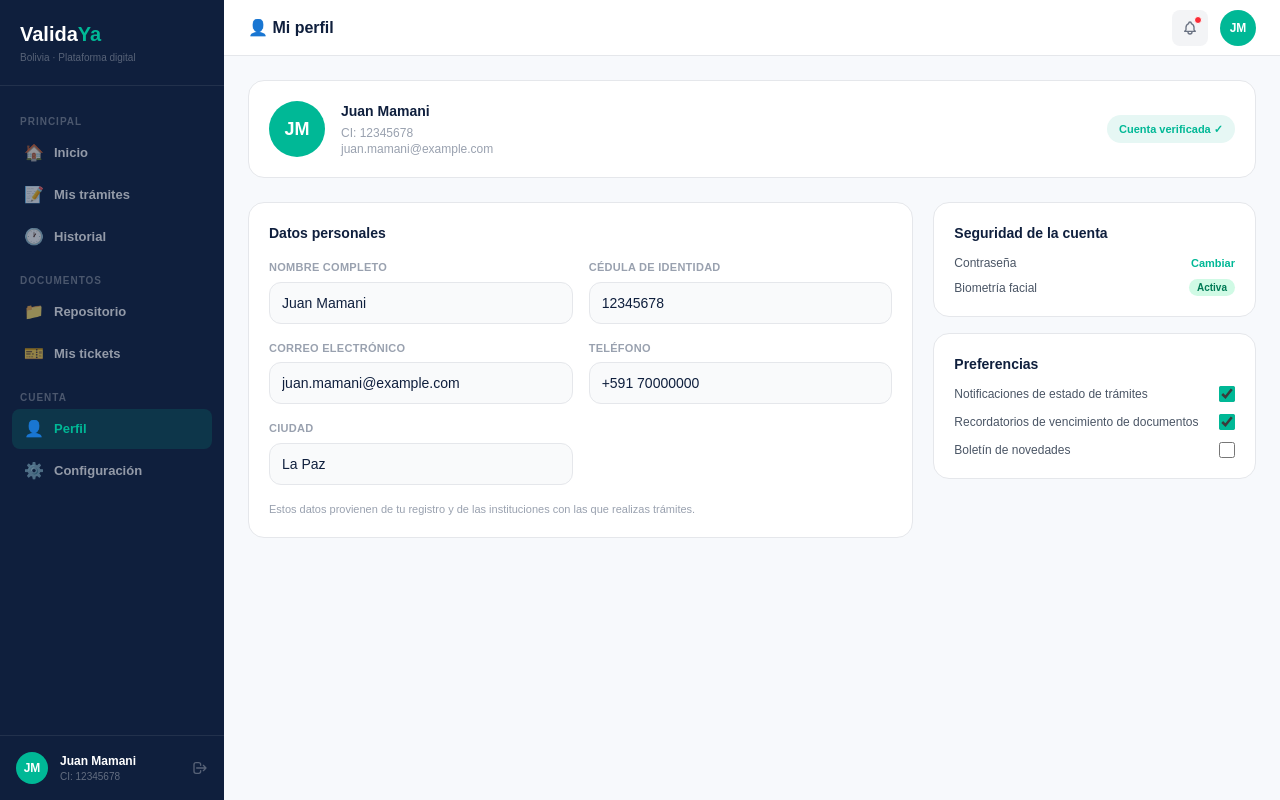
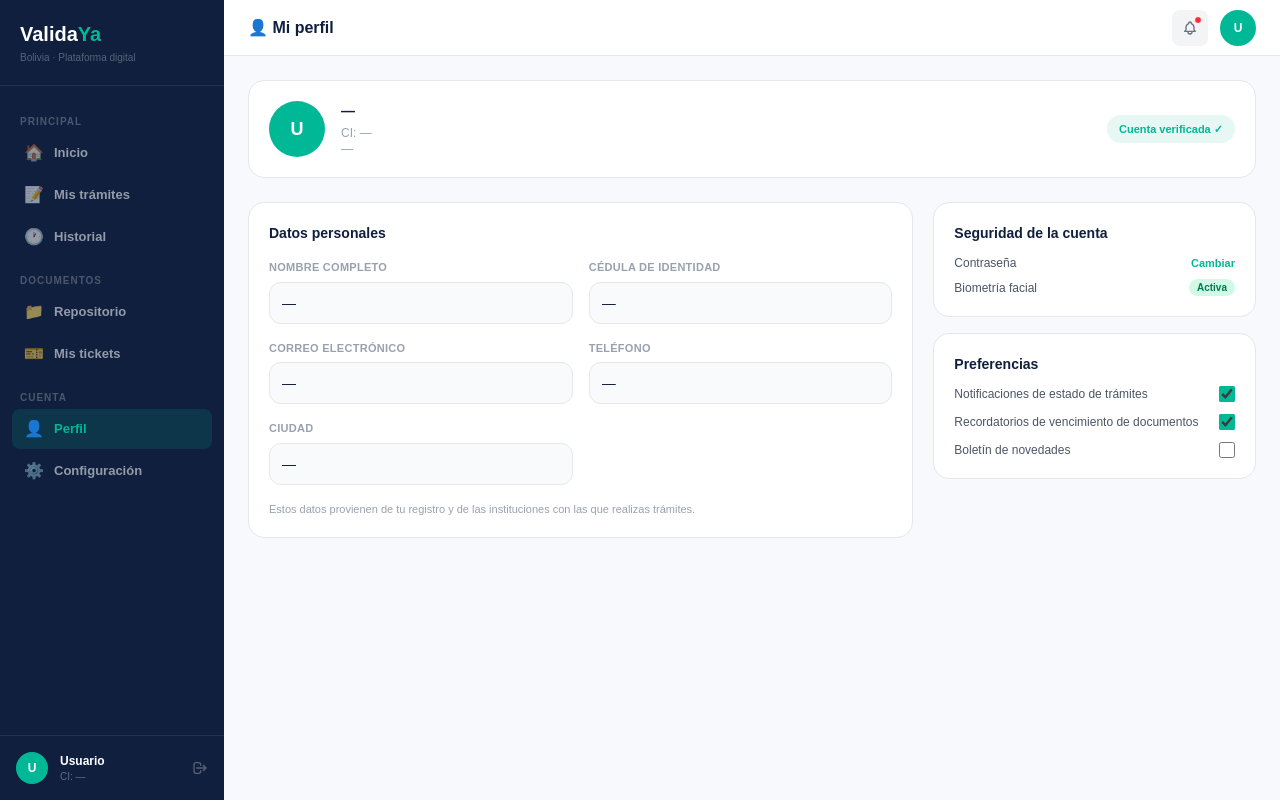
Before and after one commit to LucasValcarce/validaya, a React (Vite) app in the folder validaya frontend/: page /perfil in a window 1280 px wide. Built offline with nearby package versions, Linux system fonts and the light colour scheme; no server answers.

Commit message:
ya se ven los datos del usuario (nombre, ci, mail, etc.)

```diff
--- a/validaya frontend/src/components/Layout.jsx
+++ b/validaya frontend/src/components/Layout.jsx
@@ -31,7 +31,16 @@ export default function Layout({ title, actions, children }) {
   const location        = useLocation()
   const [open, setOpen] = useState(false)
 
-  const handleLogout = () => navigate('/login', { replace: true })
+  const user     = JSON.parse(localStorage.getItem('auth_user') || '{}')
+  const nombre   = user.fullName || 'Usuario'
+  const ci       = user.identification || '—'
+  const initials = nombre.split(' ').slice(0, 2).map(n => n[0]).join('').toUpperCase() || 'U'
+
+  const handleLogout = () => {
+    localStorage.removeItem('auth_token')
+    localStorage.removeItem('auth_user')
+    navigate('/login', { replace: true })
+  }
 
   return (
     <div className="min-h-screen bg-[#F7F9FC] flex">
@@ -84,11 +93,11 @@ export default function Layout({ title, actions, children }) {
 
         <div className="px-4 py-4 border-t border-white/[0.08] flex items-center gap-3">
           <div className="w-8 h-8 rounded-full bg-teal flex items-center justify-center text-white font-black text-xs flex-shrink-0">
-            JM
+            {initials}
           </div>
           <div className="flex-1 min-w-0">
-            <p className="text-white text-xs font-bold truncate">Juan Mamani</p>
-            <p className="text-white/35 text-[10px]">CI: 12345678</p>
+            <p className="text-white text-xs font-bold truncate">{nombre}</p>
+            <p className="text-white/35 text-[10px]">CI: {ci}</p>
           </div>
           <button
             onClick={handleLogout}
@@ -128,7 +137,7 @@ export default function Layout({ title, actions, children }) {
               <span className="absolute top-1.5 right-1.5 w-2 h-2 rounded-full bg-red-500 border border-white" />
             </button>
             <div className="w-9 h-9 rounded-full bg-teal flex items-center justify-center text-white font-black text-xs">
-              JM
+              {initials}
             </div>
           </div>
         </header>
--- a/validaya frontend/src/pages/Home.jsx
+++ b/validaya frontend/src/pages/Home.jsx
@@ -9,16 +9,19 @@ const TRAMITES = [
 ]
 
 const STATUS_BADGE = {
-  ready:    { label: 'Listo ✓',     cls: 'bg-emerald-100 text-emerald-700' },
-  missing1: { label: '1 pendiente', cls: 'bg-amber-100 text-amber-700'    },
-  missing2: { label: '2 pendientes',cls: 'bg-red-100 text-red-600'        },
+  ready:    { label: 'Listo ✓',      cls: 'bg-emerald-100 text-emerald-700' },
+  missing1: { label: '1 pendiente',  cls: 'bg-amber-100 text-amber-700'    },
+  missing2: { label: '2 pendientes', cls: 'bg-red-100 text-red-600'        },
 }
 
 export default function Home() {
   const navigate = useNavigate()
 
+  const user    = JSON.parse(localStorage.getItem('auth_user') || '{}')
+  const nombre  = (user.nombre || user.name || user.fullName || 'Usuario').split(' ')[0]
+
   return (
-    <Layout title="👋 Bienvenido, Juan">
+    <Layout title={`👋 Bienvenido, ${nombre}`}>
 
       {/* Alert */}
       <div className="flex items-start sm:items-center gap-3 px-4 py-3 bg-amber-50 border border-amber-400 rounded-xl mb-5">
@@ -37,9 +40,9 @@ export default function Home() {
       {/* Stats */}
       <div className="grid grid-cols-1 sm:grid-cols-3 gap-3 sm:gap-4 mb-5">
         {[
-          { ico: '📄', label: 'Documentos obtenidos', val: '5/8', sub: '3 por obtener',    color: 'text-navy'        },
-          { ico: '🔄', label: 'En proceso',            val: '1',  sub: 'Pago pendiente',   color: 'text-amber-500'   },
-          { ico: '✅', label: 'Trámites completados',  val: '3',  sub: 'Este año',          color: 'text-emerald-500' },
+          { ico: '📄', label: 'Documentos obtenidos', val: '5/8', sub: '3 por obtener',  color: 'text-navy'        },
+          { ico: '🔄', label: 'En proceso',            val: '1',  sub: 'Pago pendiente', color: 'text-amber-500'   },
+          { ico: '✅', label: 'Trámites completados',  val: '3',  sub: 'Este año',        color: 'text-emerald-500' },
         ].map(({ ico, label, val, sub, color }) => (
           <div key={label} className="bg-white border border-gray-200 rounded-2xl p-4 sm:p-5">
             <div className="text-xl mb-2">{ico}</div>
--- a/validaya frontend/src/pages/Perfil.jsx
+++ b/validaya frontend/src/pages/Perfil.jsx
@@ -1,14 +1,19 @@
 import Layout from '../components/Layout'
 
 export default function Perfil() {
-  // TODO: conectar con los datos reales del backend (usuario logueado)
+  const userRaw = JSON.parse(localStorage.getItem('auth_user') || '{}')
+
   const usuario = {
-    nombre: 'Juan Mamani',
-    ci: '12345678',
-    correo: 'juan.mamani@example.com',
-    telefono: '+591 70000000',
-    ciudad: 'La Paz',
+  nombre:   userRaw.fullName       || '—',
+  ci:       userRaw.identification || '—',
+  correo:   userRaw.email          || '—',
+  telefono: userRaw.phone          || '—',
+  ciudad:   '—',  // no existe en el DTO del backend
 }
+
+  const initials = usuario.nombre !== '—'
+    ? usuario.nombre.split(' ').slice(0, 2).map(n => n[0]).join('').toUpperCase()
+    : 'U'
 
   return (
     <Layout title="👤 Mi perfil">
@@ -16,7 +21,7 @@ export default function Perfil() {
       {/* Encabezado */}
       <div className="bg-white border border-gray-200 rounded-2xl p-5 mb-6 flex items-center gap-4">
         <div className="w-14 h-14 rounded-full bg-teal flex items-center justify-center text-white font-black text-lg flex-shrink-0">
-          JM
+          {initials}
         </div>
         <div className="flex-1 min-w-0">
           <p className="text-sm font-black text-navy truncate">{usuario.nombre}</p>
@@ -35,61 +40,25 @@ export default function Perfil() {
           <h2 className="text-sm font-black text-navy mb-4">Datos personales</h2>
 
           <div className="grid grid-cols-1 sm:grid-cols-2 gap-4">
-            <div>
+            {[
+              { label: 'Nombre completo',    value: usuario.nombre   },
+              { label: 'Cédula de Identidad', value: usuario.ci      },
+              { label: 'Correo electrónico', value: usuario.correo   },
+              { label: 'Teléfono',           value: usuario.telefono },
+              { label: 'Ciudad',             value: usuario.ciudad   },
+            ].map(({ label, value }) => (
+              <div key={label}>
                 <label className="block text-[11px] font-bold uppercase tracking-wide text-gray-400 mb-1.5">
-                Nombre completo
+                  {label}
                 </label>
                 <input
                   type="text"
-                value={usuario.nombre}
+                  value={value}
                   readOnly
                   className="w-full px-3 py-2.5 rounded-xl border border-gray-200 bg-gray-50 text-sm text-navy"
                 />
               </div>
-            <div>
-              <label className="block text-[11px] font-bold uppercase tracking-wide text-gray-400 mb-1.5">
-                Cédula de Identidad
-              </label>
-              <input
-                type="text"
-                value={usuario.ci}
-                readOnly
-                className="w-full px-3 py-2.5 rounded-xl border border-gray-200 bg-gray-50 text-sm text-navy"
-              />
-            </div>
-            <div>
-              <label className="block text-[11px] font-bold uppercase tracking-wide text-gray-400 mb-1.5">
-                Correo electrónico
-              </label>
-              <input
-                type="email"
-                value={usuario.correo}
-                readOnly
-                className="w-full px-3 py-2.5 rounded-xl border border-gray-200 bg-gray-50 text-sm text-navy"
-              />
-            </div>
-            <div>
-              <label className="block text-[11px] font-bold uppercase tracking-wide text-gray-400 mb-1.5">
-                Teléfono
-              </label>
-              <input
-                type="tel"
-                value={usuario.telefono}
-                readOnly
-                className="w-full px-3 py-2.5 rounded-xl border border-gray-200 bg-gray-50 text-sm text-navy"
-              />
-            </div>
-            <div>
-              <label className="block text-[11px] font-bold uppercase tracking-wide text-gray-400 mb-1.5">
-                Ciudad
-              </label>
-              <input
-                type="text"
-                value={usuario.ciudad}
-                readOnly
-                className="w-full px-3 py-2.5 rounded-xl border border-gray-200 bg-gray-50 text-sm text-navy"
-              />
-            </div>
+            ))}
           </div>
 
           <p className="text-[11px] text-gray-400 mt-4">
@@ -104,9 +73,7 @@ export default function Perfil() {
             <ul className="flex flex-col gap-2">
               <li className="flex items-center justify-between text-xs text-gray-600">
                 <span>Contraseña</span>
-                <button className="text-teal text-[11px] font-bold hover:underline">
-                  Cambiar
-                </button>
+                <button className="text-teal text-[11px] font-bold hover:underline">Cambiar</button>
               </li>
               <li className="flex items-center justify-between text-xs text-gray-600">
                 <span>Biometría facial</span>
--- a/validaya frontend/src/services/authService.js
+++ b/validaya frontend/src/services/authService.js
@@ -68,13 +68,15 @@ export async function logout(token) {
 }
 
 export function saveSession(authResponse) {
-  console.log('[saveSession] guardando:', { userId: authResponse.userId, fullName: authResponse.fullName, passwordSet: authResponse.passwordSet })
+  console.log('[saveSession] guardando:', { userId: authResponse.userId, fullName: authResponse.fullName, passwordSet: authResponse.passwordSet,  })
   localStorage.setItem('auth_token', authResponse.token)
   localStorage.setItem('auth_user', JSON.stringify({
     userId:   authResponse.userId,
     fullName: authResponse.fullName,
     email:    authResponse.email,
     userType: authResponse.userType,
+    identification: authResponse.identification,
+    phone:          authResponse.phone,
   }))
 }
 
```
Lines whose indentation alone changed are shown as unchanged.
